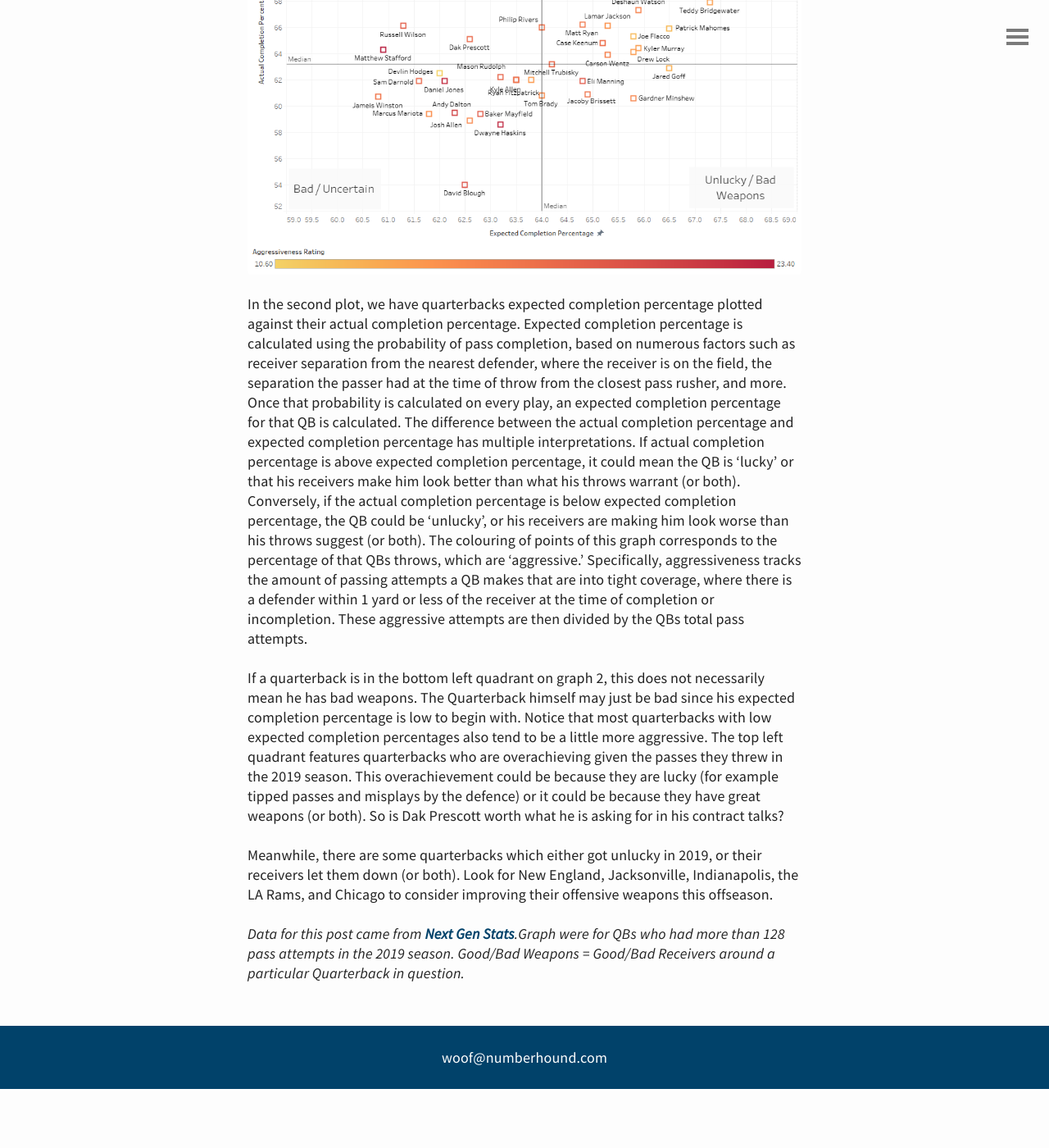
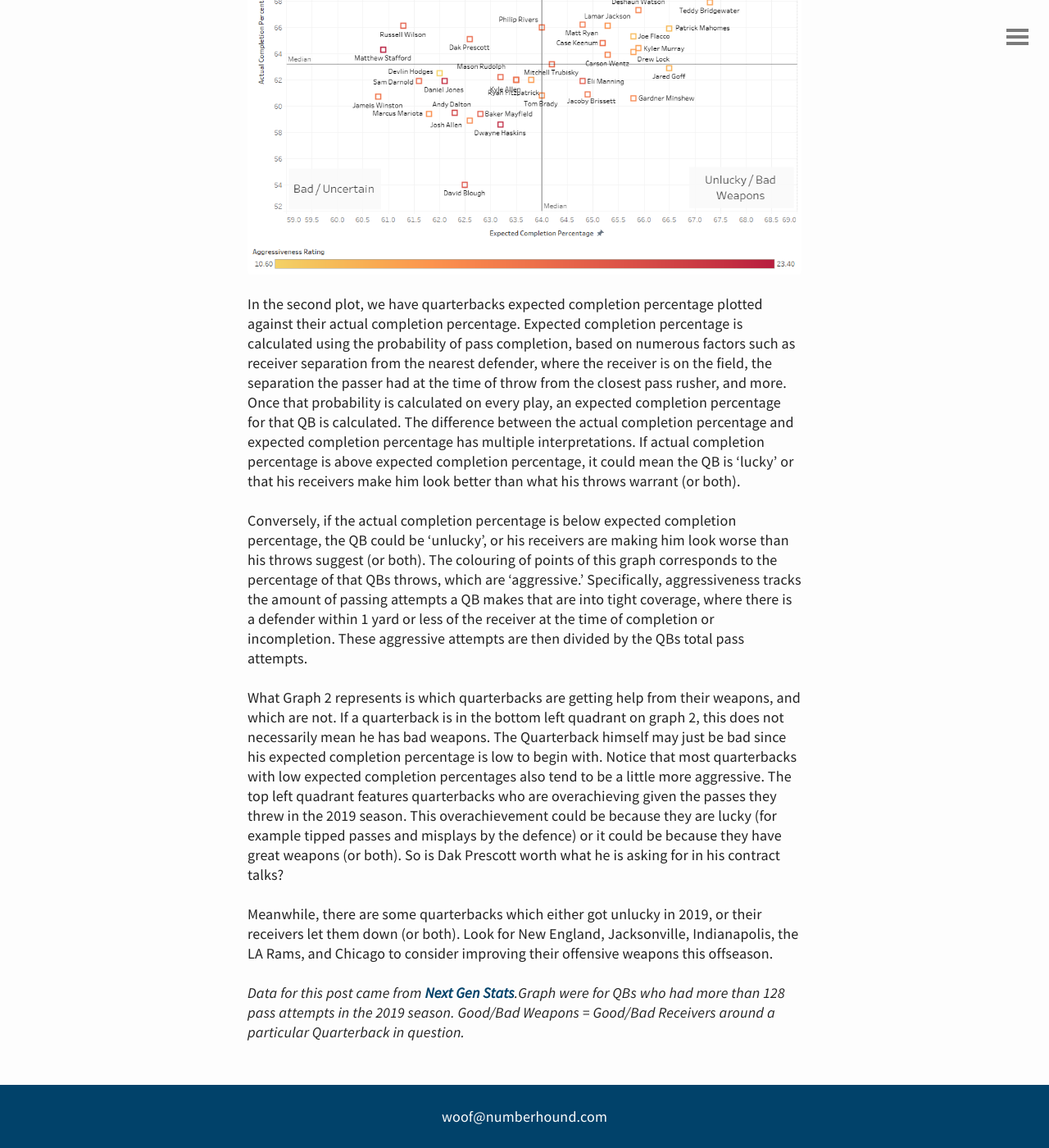
Before and after one commit to NumberHound/web, a Jekyll site: the page built from _posts/2020-03-08-Which-QBs-Need-Help-In-2020.md, in a window 1280 px wide and 1400 px high, scrolled down 1642 px. Shown: the whole window at 82% size. Built offline with Jekyll 4.4.1, drawn with Linux system fonts in a browser that asks for light colours; before the commit the page ends 2970 px from its top, so only the background shows below that.

Commit message:
Update 2020-03-08-Which-QBs-Need-Help-In-2020.md

```diff
--- a/_posts/2020-03-08-Which-QBs-Need-Help-In-2020.md
+++ b/_posts/2020-03-08-Which-QBs-Need-Help-In-2020.md
@@ -12,9 +12,11 @@ Being in the top two quadrants suggests these were the better quarterbacks in 20
 
 ![XCOMPvsCOMP](/img/QBHelp/XCOMPvsCOMP.PNG "XCOMPvsCOMP")
 
-In the second plot, we have quarterbacks expected completion percentage plotted against their actual completion percentage. Expected completion percentage is calculated using the probability of pass completion, based on numerous factors such as receiver separation from the nearest defender, where the receiver is on the field, the separation the passer had at the time of throw from the closest pass rusher, and more. Once that probability is calculated on every play, an expected completion percentage for that QB is calculated. The difference between the actual completion percentage and expected completion percentage has multiple interpretations. If actual completion percentage is above expected completion percentage, it could mean the QB is 'lucky' or that his receivers make him look better than what his throws warrant (or both). Conversely, if the actual completion percentage is below expected completion percentage, the QB could be 'unlucky', or his receivers are making him look worse than his throws suggest (or both). The colouring of points of this graph corresponds to the percentage of that QBs throws, which are 'aggressive.' Specifically, aggressiveness tracks the amount of passing attempts a QB makes that are into tight coverage, where there is a defender within 1 yard or less of the receiver at the time of completion or incompletion. These aggressive attempts are then divided by the QBs total pass attempts.
+In the second plot, we have quarterbacks expected completion percentage plotted against their actual completion percentage. Expected completion percentage is calculated using the probability of pass completion, based on numerous factors such as receiver separation from the nearest defender, where the receiver is on the field, the separation the passer had at the time of throw from the closest pass rusher, and more. Once that probability is calculated on every play, an expected completion percentage for that QB is calculated. The difference between the actual completion percentage and expected completion percentage has multiple interpretations. If actual completion percentage is above expected completion percentage, it could mean the QB is 'lucky' or that his receivers make him look better than what his throws warrant (or both).
 
-If a quarterback is in the bottom left quadrant on graph 2, this does not necessarily mean he has bad weapons. The Quarterback himself may just be bad since his expected completion percentage is low to begin with. Notice that most quarterbacks with low expected completion percentages also tend to be a little more aggressive. The top left quadrant features quarterbacks who are overachieving given the passes they threw in the 2019 season. This overachievement could be because they are lucky (for example tipped passes and misplays by the defence) or it could be because they have great weapons (or both). So is Dak Prescott worth what he is asking for in his contract talks?
+Conversely, if the actual completion percentage is below expected completion percentage, the QB could be 'unlucky', or his receivers are making him look worse than his throws suggest (or both). The colouring of points of this graph corresponds to the percentage of that QBs throws, which are 'aggressive.' Specifically, aggressiveness tracks the amount of passing attempts a QB makes that are into tight coverage, where there is a defender within 1 yard or less of the receiver at the time of completion or incompletion. These aggressive attempts are then divided by the QBs total pass attempts.
+
+What Graph 2 represents is which quarterbacks are getting help from their weapons, and which are not. If a quarterback is in the bottom left quadrant on graph 2, this does not necessarily mean he has bad weapons. The Quarterback himself may just be bad since his expected completion percentage is low to begin with. Notice that most quarterbacks with low expected completion percentages also tend to be a little more aggressive. The top left quadrant features quarterbacks who are overachieving given the passes they threw in the 2019 season. This overachievement could be because they are lucky (for example tipped passes and misplays by the defence) or it could be because they have great weapons (or both). So is Dak Prescott worth what he is asking for in his contract talks?
 
 Meanwhile, there are some quarterbacks which either got unlucky in 2019, or their receivers let them down (or both). Look for New England, Jacksonville, Indianapolis, the LA Rams, and Chicago to consider improving their offensive weapons this offseason.
 
```
